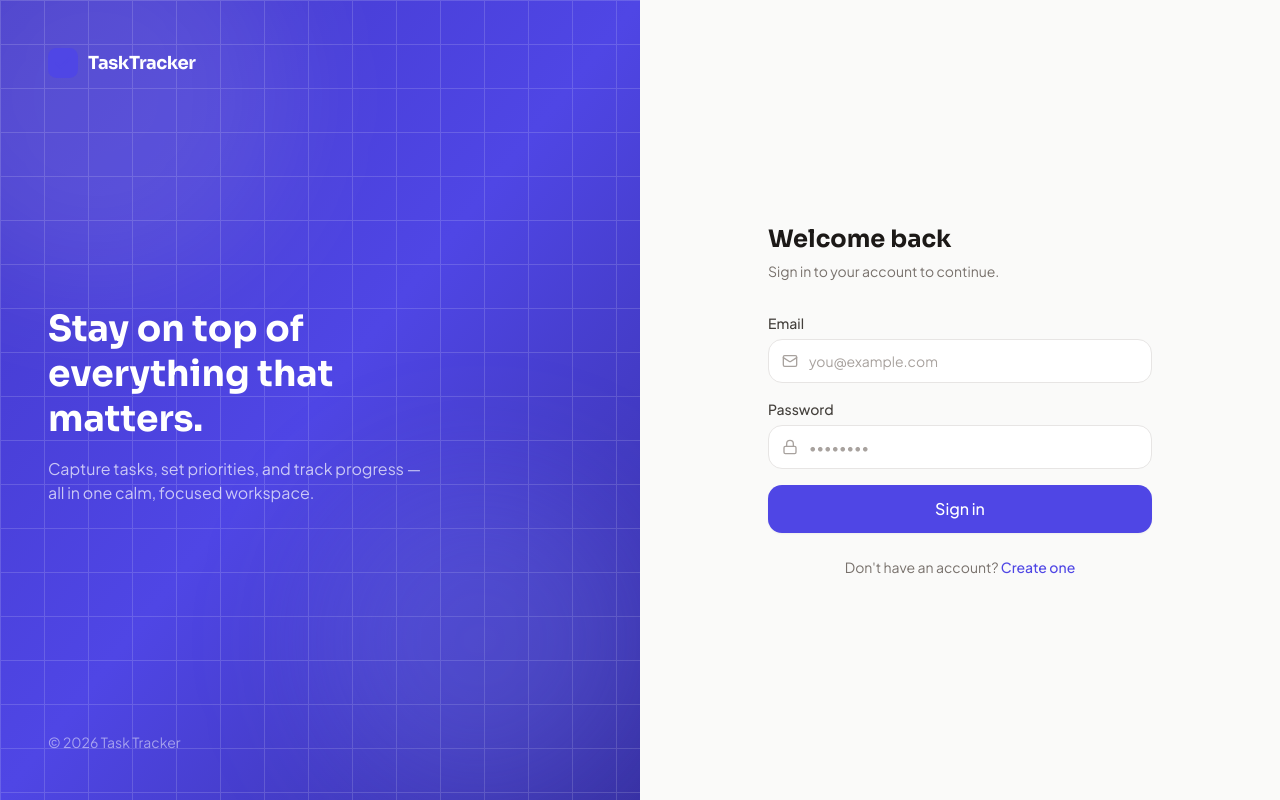
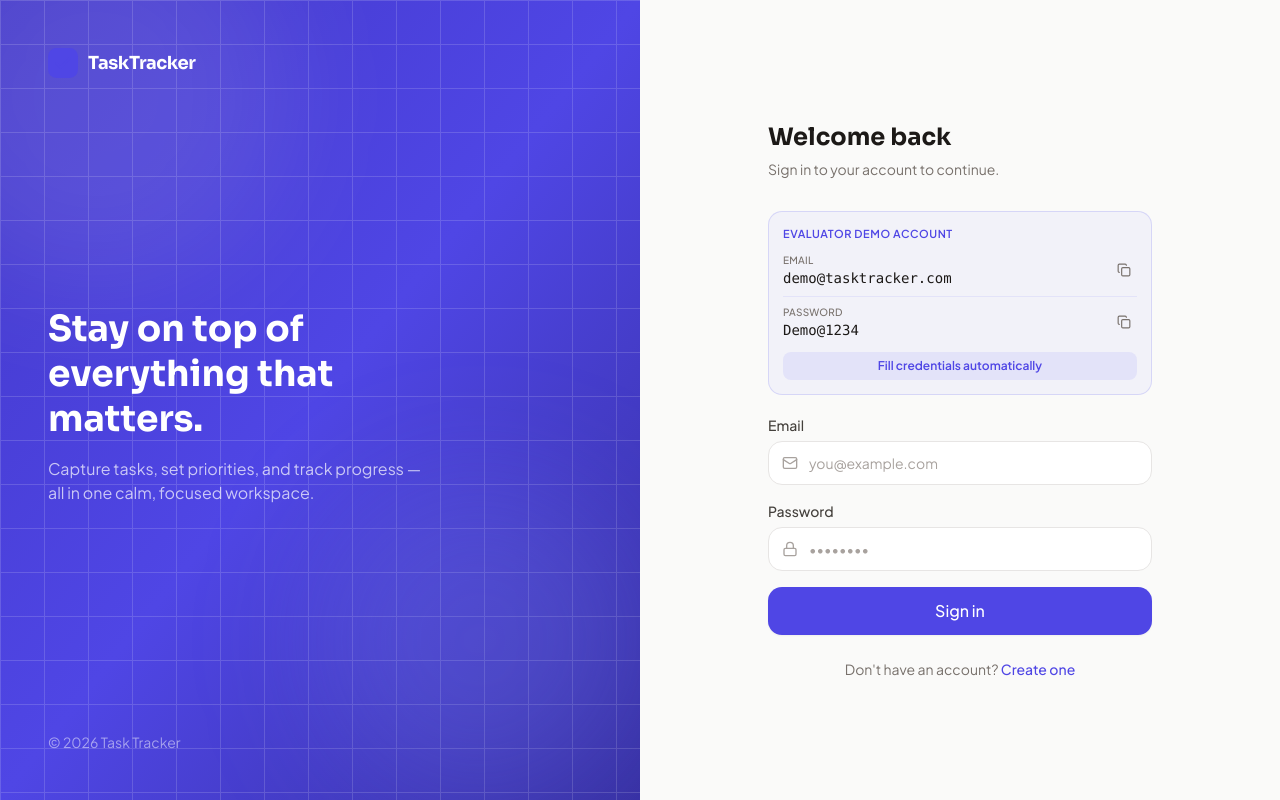
Before and after one commit to KrishTrivedi025/task-tracker, a React (Vite) app in the folder client/: page /login in a window 1280 px wide. Built offline with nearby package versions, Linux system fonts and the light colour scheme; no server answers.

Commit message:
Add demo credentials card to login page for evaluator

```diff
--- a/client/src/pages/Login.jsx
+++ b/client/src/pages/Login.jsx
@@ -1,11 +1,38 @@
 import { useState } from "react";
 import { Link, useNavigate } from "react-router-dom";
 import toast from "react-hot-toast";
-import { Mail, Lock } from "lucide-react";
+import { Mail, Lock, Copy, Check } from "lucide-react";
 import AuthLayout from "../components/AuthLayout.jsx";
 import Button from "../components/ui/Button.jsx";
 import Input from "../components/ui/Input.jsx";
 import { useAuth } from "../context/AuthContext.jsx";
+
+const DEMO = { email: "demo@tasktracker.com", password: "Demo@1234" };
+
+function CopyField({ label, value }) {
+  const [copied, setCopied] = useState(false);
+  const copy = async () => {
+    await navigator.clipboard.writeText(value);
+    setCopied(true);
+    setTimeout(() => setCopied(false), 2000);
+  };
+  return (
+    <div className="flex items-center justify-between gap-2">
+      <div className="min-w-0">
+        <p className="text-[10px] font-medium uppercase tracking-wide text-ink-muted">{label}</p>
+        <p className="truncate text-sm font-mono font-medium text-ink">{value}</p>
+      </div>
+      <button
+        type="button"
+        onClick={copy}
+        className="flex-shrink-0 rounded-md p-1.5 text-ink-muted transition hover:bg-line hover:text-ink"
+        title={`Copy ${label}`}
+      >
+        {copied ? <Check size={14} className="text-green-600" /> : <Copy size={14} />}
+      </button>
+    </div>
+  );
+}
 
 export default function Login() {
   const { login } = useAuth();
@@ -42,8 +69,29 @@ export default function Login() {
     }
   };
 
+  const fillDemo = () => setForm(DEMO);
+
   return (
     <AuthLayout title="Welcome back" subtitle="Sign in to your account to continue.">
+      {/* Demo credentials card */}
+      <div className="mb-5 rounded-xl border border-brand-500/20 bg-brand-500/5 p-3.5">
+        <p className="mb-2.5 text-[11px] font-semibold uppercase tracking-wider text-brand-600">
+          Evaluator demo account
+        </p>
+        <div className="space-y-2">
+          <CopyField label="Email" value={DEMO.email} />
+          <div className="border-t border-brand-500/10" />
+          <CopyField label="Password" value={DEMO.password} />
+        </div>
+        <button
+          type="button"
+          onClick={fillDemo}
+          className="mt-3 w-full rounded-lg bg-brand-500/10 py-1.5 text-xs font-semibold text-brand-600 transition hover:bg-brand-500/20"
+        >
+          Fill credentials automatically
+        </button>
+      </div>
+
       <form onSubmit={onSubmit} className="space-y-4" noValidate>
         <Input
           label="Email"
```
